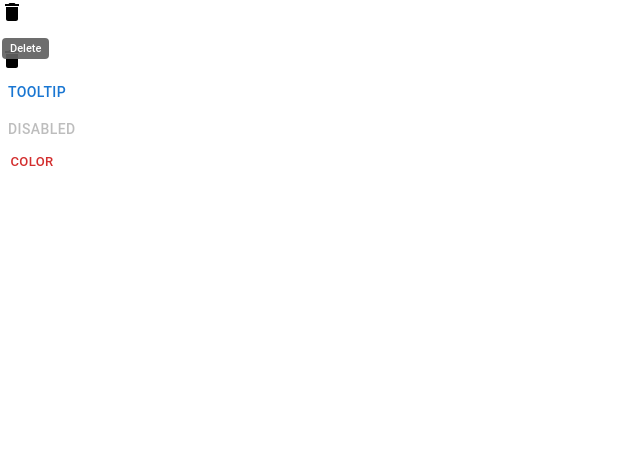
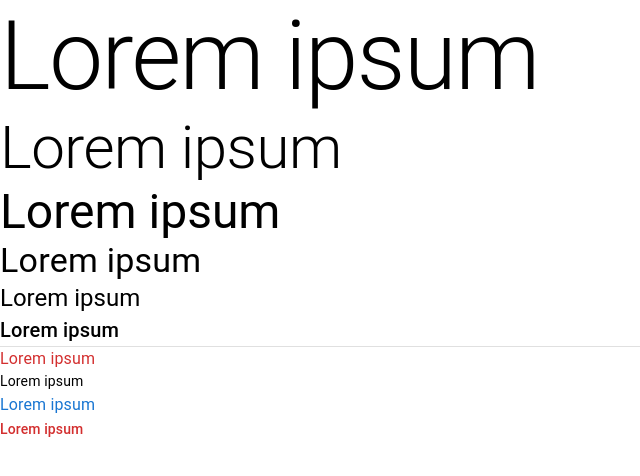
Before and after one commit to Emam-Bokhari/MUI, a React (Vite) app: page / in a window 1280 px wide. Shown: the top 476 px of the page, without its empty margins (0-640 px from the left). Built offline with nearby package versions, Linux system fonts and the light colour scheme.

Commit message:
Typography * variant * color

```diff
--- a/src/App.jsx
+++ b/src/App.jsx
@@ -1,10 +1,31 @@
+import { Divider, Typography } from "@mui/material";
 import { Fragment } from "react";
-import TooltipComponent from "./components/DataDisplay/TooltipComponent";
 
 export default function App() {
   return (
     <Fragment>
-      <TooltipComponent />
+      <Typography variant="h1">Lorem ipsum</Typography>
+      <Typography variant="h2">Lorem ipsum</Typography>
+      <Typography variant="h3">Lorem ipsum</Typography>
+      <Typography variant="h4">Lorem ipsum</Typography>
+      <Typography variant="h5">Lorem ipsum</Typography>
+      <Typography variant="h6">Lorem ipsum</Typography>
+
+      <Divider />
+
+      <Typography color="error" variant="body1">
+        Lorem ipsum
+      </Typography>
+      <Typography color="info" variant="body2">
+        Lorem ipsum
+      </Typography>
+      <Typography color="primary" variant="subtitle1">
+        Lorem ipsum
+      </Typography>
+
+      <Typography color="error" variant="subtitle2">
+        Lorem ipsum
+      </Typography>
     </Fragment>
   );
 }
```
Also changed, not shown: src/components/DataDisplay/TypographyComponent.jsx (added, +9 -0 lines).
